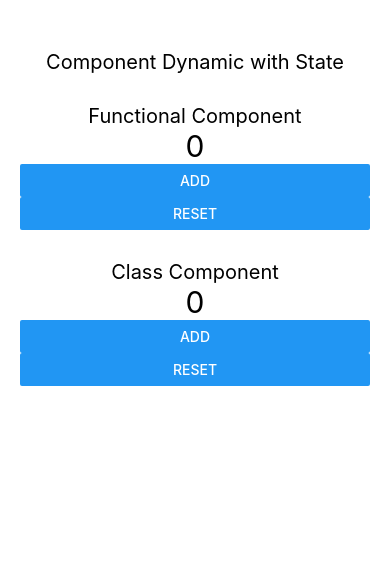
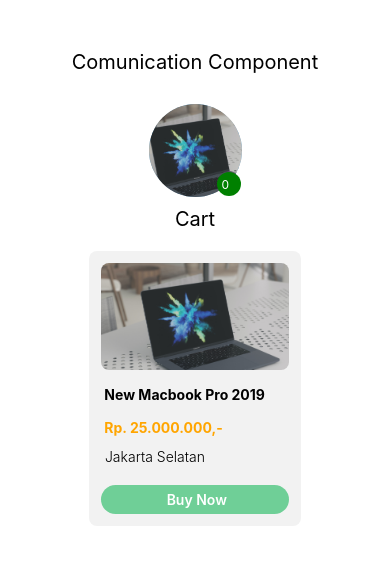
Before and after one commit to Kyohei7/React-Native-Fundamental, a React Native app: screen / in a window 390 px wide. Shown: the top 564 px of the page. Built offline with nearby package versions, Linux system fonts and the light colour scheme.

Commit message:
Learn Comunication Component use Props and State

```diff
--- a/src/App.js
+++ b/src/App.js
@@ -2,6 +2,7 @@
 import React, { useEffect, useState } from 'react';
 import { View } from 'react-native';
 import CardView from './pages/CardView'
+import ComunicationComponent from './pages/ComunicationComponent';
 import FlexBox from './pages/FlexBox'
 import Position from './pages/Position'
 import PropsDynamic from './pages/PropsDynamic';
@@ -19,7 +20,7 @@
 
   return (
     <View>
-      <StateDynamic />
+      <ComunicationComponent />
     </View>
   )
 }
--- a/src/pages/CardView/index.js
+++ b/src/pages/CardView/index.js
@@ -4,7 +4,7 @@
 
 const CardView = () => {
     return (
-        <View>
+        <View style={{alignItems: 'center'}} >
             <View
               style={{
                 padding: 12,
--- /dev/null
+++ b/src/pages/ComunicationComponent/index.js
@@ -0,0 +1,32 @@
+import React, { useState } from 'react'
+import { Text, View, StyleSheet } from 'react-native'
+import Cart from '../components/Cart'
+import Product from '../components/Product'
+
+
+const ComunicationComponent = () => {
+
+    const [totalProduct, setTotalProduct] = useState(0)
+
+    return(
+        <View style={styles.wrapper} >
+            <Text style={styles.textTittle} >Comunication Component</Text>
+            <Cart jumlah={totalProduct} />
+            <Product buttonOnPress={() => setTotalProduct(totalProduct + 1) } />
+        </View>
+    )
+}
+
+export default ComunicationComponent
+
+const styles = StyleSheet.create({
+    wrapper: {
+        padding: 20,
+
+    },
+    textTittle: {
+        textAlign: 'center',
+        marginTop: 30,
+        fontSize: 20
+    },
+})
--- /dev/null
+++ b/src/pages/components/Cart/index.js
@@ -0,0 +1,45 @@
+import React from 'react'
+import { StyleSheet, View, Image, Text } from 'react-native'
+import macbook from '../../../assets/image/macbook.jpg'
+
+
+const Cart = (props) => {
+    return(
+        <View style={{alignItems: 'center', marginTop: 30}} >
+            <View style={styles.cardWrapper}>
+                <Image source={macbook} style={styles.icon} />
+                <Text style={styles.notif} >{props.jumlah}</Text>
+            </View>
+            <Text style={styles.text} >Cart</Text>
+        </View>
+    )
+}
+
+export default Cart
+
+const styles = StyleSheet.create({
+    notif: {
+        fontSize: 12,
+        color: 'white',
+        backgroundColor: 'green',
+        padding: 5,
+        borderRadius: 25,
+        width: 24,
+        height: 24,
+        position: 'absolute',
+        bottom: 0,
+        right: 0,
+    },
+    text: {marginTop: 10, fontSize: 20},
+    cardWrapper: {
+        borderWidth: 1,
+        borderColor: '#4398D1',
+        width: 93,
+        height: 93,
+        borderRadius: 93 / 2,
+        justifyContent: 'center',
+        alignItems: 'center',
+        position: 'relative'
+    },
+    icon: { width: 93, height: 93, borderRadius: 93 / 2}
+})
--- /dev/null
+++ b/src/pages/components/Product/index.js
@@ -0,0 +1,72 @@
+import React from 'react'
+import { StyleSheet, View, Image, Text, TouchableOpacity } from 'react-native'
+import macbook from '../../../assets/image/macbook.jpg'
+
+
+const Product = (props) => {
+    return(
+        <View style={styles.container} >
+            <View style={styles.wrapper}>
+                <Image source={macbook} style={styles.image} />
+                <Text style={styles.productName}> New Macbook Pro 2019 </Text>
+                <Text style={styles.productPrice}> Rp. 25.000.000,- </Text>
+                <Text style={styles.productLocation}> Jakarta Selatan </Text>
+                <TouchableOpacity onPress={props.buttonOnPress} >
+                  <View style={styles.productButton}>
+                    <Text style={styles.textButton}> Buy Now</Text>
+                  </View>
+                </TouchableOpacity>
+
+            </View>
+        </View>
+    )
+}
+
+
+export default Product
+
+const styles = StyleSheet.create({
+    container: {
+      alignItems: 'center',
+      marginTop: 20
+    },
+    wrapper: {
+      padding: 12,
+      backgroundColor: '#F2F2F2',
+      width: 212,
+      borderRadius: 8
+    },
+    image: {
+      width: 188,
+      height: 107,
+      borderRadius: 8
+    },
+    productName: {
+      fontSize: 14,
+      fontWeight: 'bold',
+      marginTop: 16
+    },
+    productPrice: {
+      fontSize: 14,
+      fontWeight: 'bold',
+      marginTop: 16,
+      color: 'orange'
+    },
+    productLocation: {
+      fontSize: 14,
+      fontWeight: '300',
+      marginTop: 12
+    },
+    productButton: {
+      backgroundColor: '#6FCF97',
+      paddingVertical: 6,
+      borderRadius: 25,
+      marginTop: 20
+    },
+    textButton: {
+      fontSize: 14,
+      fontWeight: '600',
+      color: 'white',
+      textAlign: 'center'
+    }
+})
```
